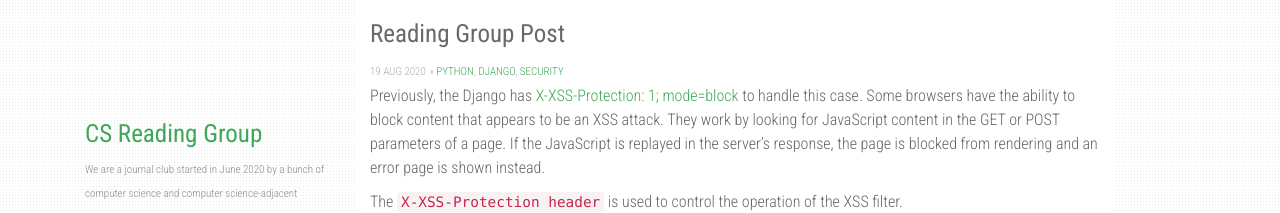
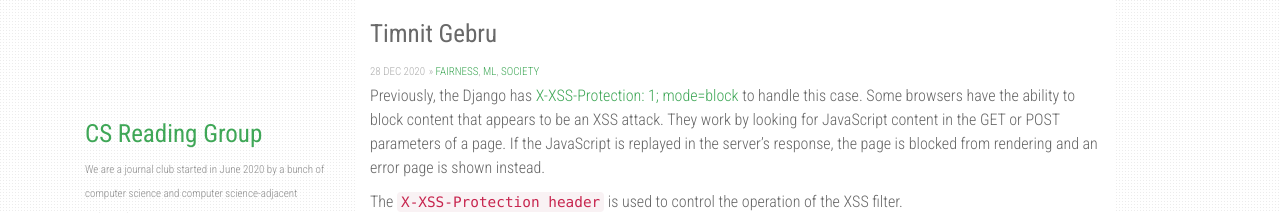
Before and after one commit to agusmakmun/agusmakmun.github.io, a Jekyll site: the page built from _posts/2020-01-03-timnit-gebru.markdown, in a window 1280 px wide and 900 px high. Shown: the top 213 px of the window. Built offline with Jekyll 4.4.1, drawn with Linux system fonts in a browser that asks for light colours; nearby versions of some CDN libraries; comment, search, counter and statistics services are not loaded.

Commit message:
added timnit gebru post

```diff
--- a/_posts/2020-01-03-reading-group-post.markdown
+++ b/_posts/2020-01-03-timnit-gebru.markdown
@@ -1,8 +1,8 @@
 ---
 layout: post
-title: "Reading Group Post"
-date:   2020-08-19 10:10:15 +0700
-categories: [python, django, security]
+title: "Timnit Gebru"
+date:  2020-12-28
+categories: [fairness, ML, society]
 papers:
 - name: "Closing the AI Accountability Gap: Defining an End-to-End Framework for Internal Algorithmic Auditing"
   link: "https://arxiv.org/pdf/2001.00973.pdf"
```
Also changed, not shown: 2 other files.
